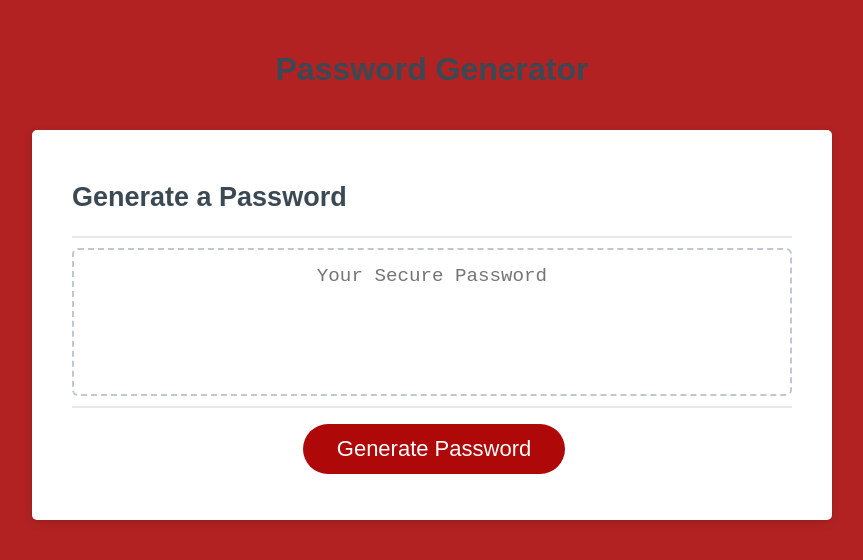
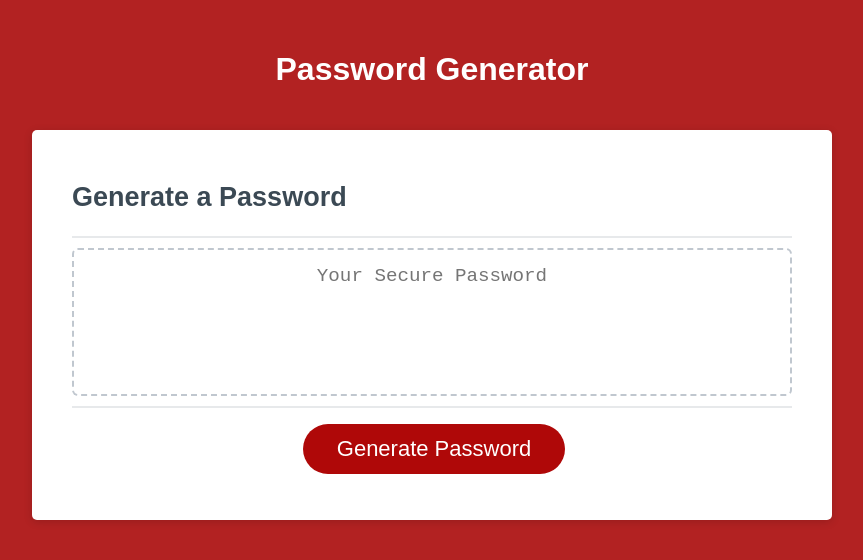
Before and after one commit to Jonathan-Goldstein/Password-Generator, a plain HTML site: page index.html in a window 1280 px wide. Shown: the whole page, without its empty margins (208-1071 px from the left). Drawn offline with Linux system fonts and the light colour scheme.

Commit message:
Update style.css

```diff
--- a/assets/style.css
+++ b/assets/style.css
@@ -27,7 +27,7 @@ header {
   text-align: center;
   padding: 20px;
   padding-top: 0px;
-  color: hsl(206, 17%, 28%);
+  color: hsl(0, 0%, 100%);
 }
 
 .card {
```
